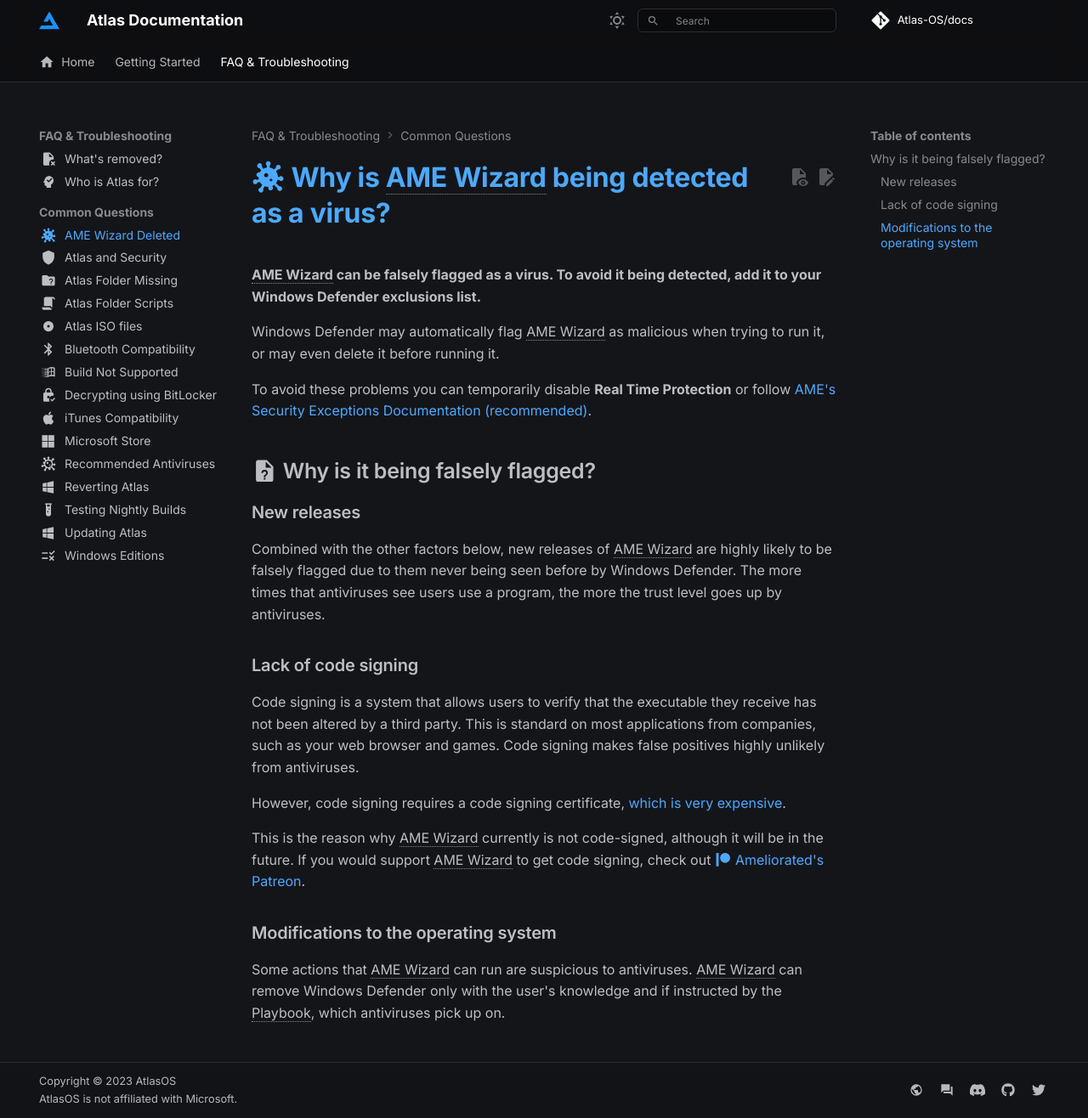
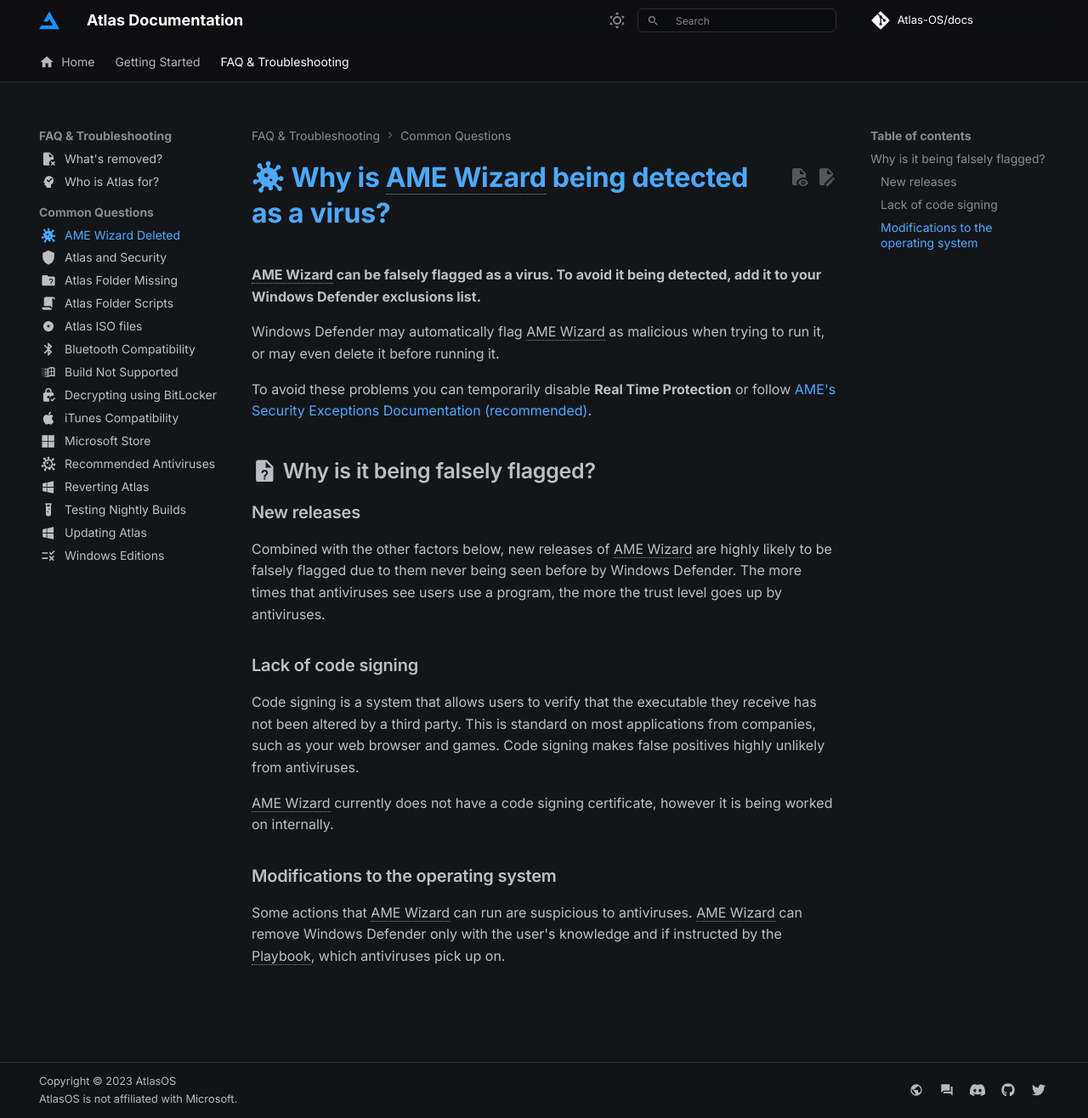
Before and after one commit to Atlas-OS/docs, an MkDocs documentation site: the page built from docs/faq-and-troubleshooting/common-questions/ame-wizard-deleted.md, in a window 1280 px wide and 1316 px high. Shown: the whole window at 85% size. Built offline with MkDocs 1.6.1 and Material for MkDocs 9.7.7, drawn with Linux system fonts in a browser that asks for light colours; some web fonts are replaced; comment, search, counter and statistics services are not loaded.

Commit message:
fix(ame virus): code signing description

```diff
--- a/docs/faq-and-troubleshooting/common-questions/ame-wizard-deleted.md
+++ b/docs/faq-and-troubleshooting/common-questions/ame-wizard-deleted.md
@@ -21,9 +21,7 @@ Combined with the other factors below, new releases of AME Wizard are highly lik
 
 Code signing is a system that allows users to verify that the executable they receive has not been altered by a third party. This is standard on most applications from companies, such as your web browser and games. Code signing makes false positives highly unlikely from antiviruses.
 
-However, code signing requires a code signing certificate, [which is very expensive](https://order.digicert.com/step1/code_signing).
-
-This is the reason why AME Wizard currently is not code-signed, although it will be in the future. If you would support AME Wizard to get code signing, check out [:material-patreon: Ameliorated's Patreon](https://www.patreon.com/Ameliorated).
+AME Wizard currently does not have a code signing certificate, however it is being worked on internally.
 
 ### Modifications to the operating system
 
```
